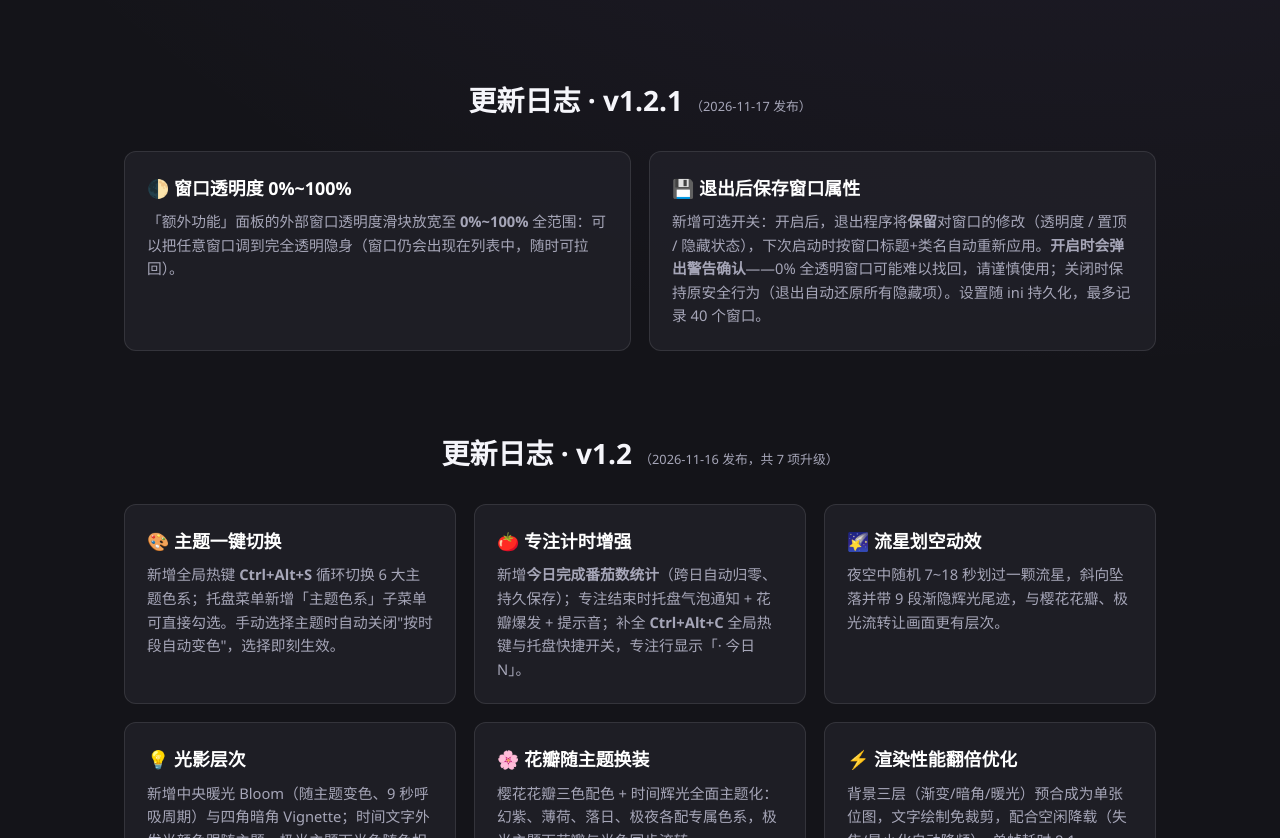
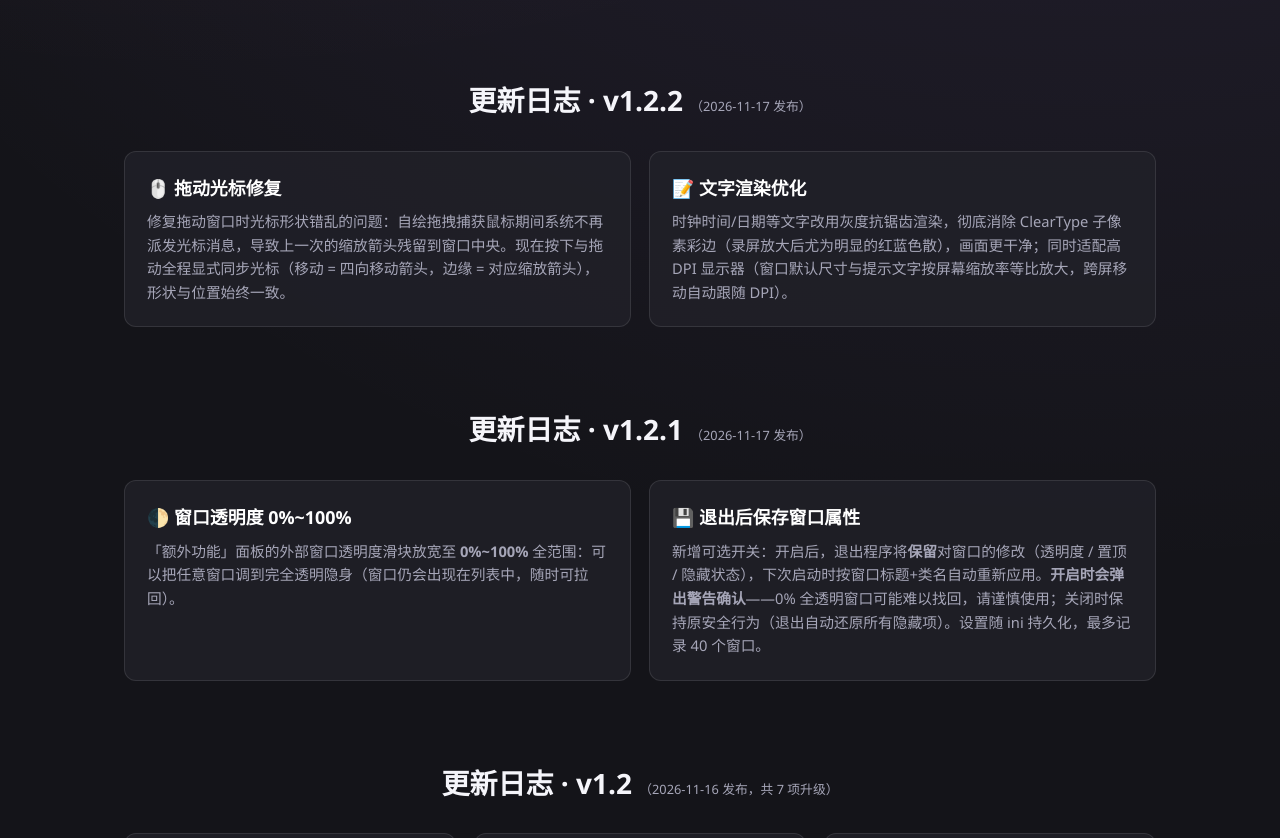
Before and after one commit to LXT-2025/Sakura-Clock, a plain HTML site: page XNJ.html in a window 1280 px wide. Shown: the part 2583-3421 px from the top of the page. Drawn offline with Linux system fonts and the light colour scheme.

Commit message:
release: v1.2.2 - drag cursor fix + gray-AA text + DPI scaling

```diff
--- a/XNJ.html
+++ b/XNJ.html
@@ -192,6 +192,20 @@
         </table>
     </section>
 
+    <section id="changelog122">
+        <h2>更新日志 · v1.2.2 <span style="font-size:0.8rem;color:#a6a6b8;font-weight:400;">（2026-11-17 发布）</span></h2>
+        <div class="grid">
+            <div class="card">
+                <h3>🖱️ 拖动光标修复</h3>
+                <p>修复拖动窗口时光标形状错乱的问题：自绘拖拽捕获鼠标期间系统不再派发光标消息，导致上一次的缩放箭头残留到窗口中央。现在按下与拖动全程显式同步光标（移动 = 四向移动箭头，边缘 = 对应缩放箭头），形状与位置始终一致。</p>
+            </div>
+            <div class="card">
+                <h3>📝 文字渲染优化</h3>
+                <p>时钟时间/日期等文字改用灰度抗锯齿渲染，彻底消除 ClearType 子像素彩边（录屏放大后尤为明显的红蓝色散），画面更干净；同时适配高 DPI 显示器（窗口默认尺寸与提示文字按屏幕缩放率等比放大，跨屏移动自动跟随 DPI）。</p>
+            </div>
+        </div>
+    </section>
+
     <section id="changelog121">
         <h2>更新日志 · v1.2.1 <span style="font-size:0.8rem;color:#a6a6b8;font-weight:400;">（2026-11-17 发布）</span></h2>
         <div class="grid">
```
